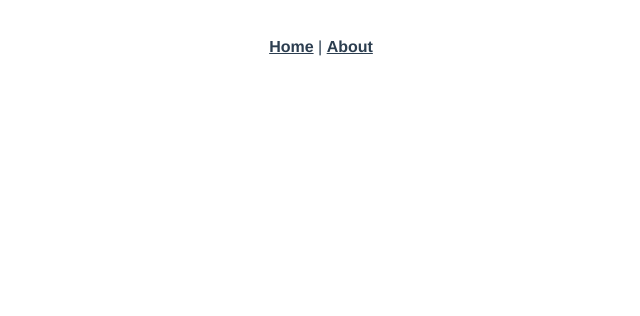
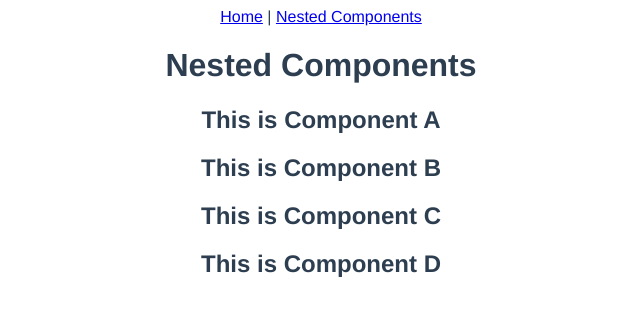
Before and after one commit to trey-thompson/playground, a Vue app in the folder frontend/: page /nested-components in a window 1280 px wide. Shown: the top 316 px of the page, without its empty margins (319-959 px from the left). Built offline with nearby package versions, Linux system fonts and the light colour scheme.

Commit message:
Setup Nested Components project with a starting amount of components to work the project

```diff
--- a/frontend/src/App.vue
+++ b/frontend/src/App.vue
@@ -2,7 +2,7 @@
   <div id="app">
     <nav>
       <router-link to="/">Home</router-link> |
-      <router-link to="/about">About</router-link>
+      <router-link to="/nested-components">Nested Components</router-link>
     </nav>
     <router-view/>
   </div>
@@ -17,16 +17,4 @@
   color: #2c3e50;
 }
 
-nav {
-  padding: 30px;
-}
-
-nav a {
-  font-weight: bold;
-  color: #2c3e50;
-}
-
-nav a.router-link-exact-active {
-  color: #42b983;
-}
 </style>
--- /dev/null
+++ b/frontend/src/components/AComponent.vue
@@ -0,0 +1,18 @@
+<template>
+  <div>
+    <h2>This is Component A</h2>
+    <b-component />
+  </div>
+</template>
+
+<script>
+import BComponent from './BComponent.vue'
+export default {
+  components: { BComponent },
+
+}
+</script>
+
+<style>
+
+</style>
--- /dev/null
+++ b/frontend/src/components/BComponent.vue
@@ -0,0 +1,18 @@
+<template>
+  <div>
+    <h2>This is Component B</h2>
+    <c-component />
+  </div>
+</template>
+
+<script>
+import CComponent from './CComponent.vue'
+export default {
+  components: { CComponent },
+
+}
+</script>
+
+<style>
+
+</style>
--- /dev/null
+++ b/frontend/src/components/CComponent.vue
@@ -0,0 +1,18 @@
+<template>
+  <div>
+    <h2>This is Component C</h2>
+    <d-component />
+  </div>
+</template>
+
+<script>
+import DComponent from './DComponent.vue'
+export default {
+  components: { DComponent },
+
+}
+</script>
+
+<style>
+
+</style>
--- /dev/null
+++ b/frontend/src/components/DComponent.vue
@@ -0,0 +1,15 @@
+<template>
+  <div>
+    <h2>This is Component D</h2>
+  </div>
+</template>
+
+<script>
+export default {
+
+}
+</script>
+
+<style>
+
+</style>
--- a/frontend/src/router/index.js
+++ b/frontend/src/router/index.js
@@ -1,6 +1,7 @@
 import Vue from 'vue'
 import VueRouter from 'vue-router'
 import HomeView from '../views/HomeView.vue'
+import NestedComponentsView from '../views/NestedComponentsView.vue'
 
 Vue.use(VueRouter)
 
@@ -11,13 +12,18 @@ const routes = [
     component: HomeView
   },
   {
-    path: '/about',
-    name: 'about',
-    // route level code-splitting
-    // this generates a separate chunk (about.[hash].js) for this route
-    // which is lazy-loaded when the route is visited.
-    component: () => import(/* webpackChunkName: "about" */ '../views/AboutView.vue')
-  }
+    path: '/nested-components',
+    name: 'nested-components',
+    component: NestedComponentsView
+  },
+  // {
+  //   path: '/about',
+  //   name: 'about',
+  //   // route level code-splitting
+  //   // this generates a separate chunk (about.[hash].js) for this route
+  //   // which is lazy-loaded when the route is visited.
+  //   component: () => import(/* webpackChunkName: "about" */ '../views/AboutView.vue')
+  // }
 ]
 
 const router = new VueRouter({
--- a/frontend/src/views/AboutView.vue
+++ /dev/null
@@ -1,5 +0,0 @@
-<template>
-  <div class="about">
-    <h1>This is an about page</h1>
-  </div>
-</template>
--- a/frontend/src/views/HomeView.vue
+++ b/frontend/src/views/HomeView.vue
@@ -1,18 +1,16 @@
 <template>
-  <div class="home">
-    <img alt="Vue logo" src="../assets/logo.png">
-    <HelloWorld msg="Welcome to Your Vue.js App"/>
+  <div>
+    <h1>This is the Playground Home Page!</h1>
+    <h2>To use this webpage, use the navigation bar to select which project you'd like to see!</h2>
   </div>
 </template>
 
 <script>
-// @ is an alias to /src
-import HelloWorld from '@/components/HelloWorld.vue'
+export default {
 
-export default {
-  name: 'HomeView',
-  components: {
-    HelloWorld
-  }
 }
 </script>
+
+<style>
+
+</style>
--- /dev/null
+++ b/frontend/src/views/NestedComponentsView.vue
@@ -0,0 +1,19 @@
+<template>
+  <div>
+    <title>Nested Components - Playground</title>
+    <h1>Nested Components</h1>
+    <a-component />
+  </div>
+</template>
+
+<script>
+import AComponent from '../components/AComponent.vue'
+export default {
+  components: { AComponent },
+
+}
+</script>
+
+<style>
+
+</style>
```
